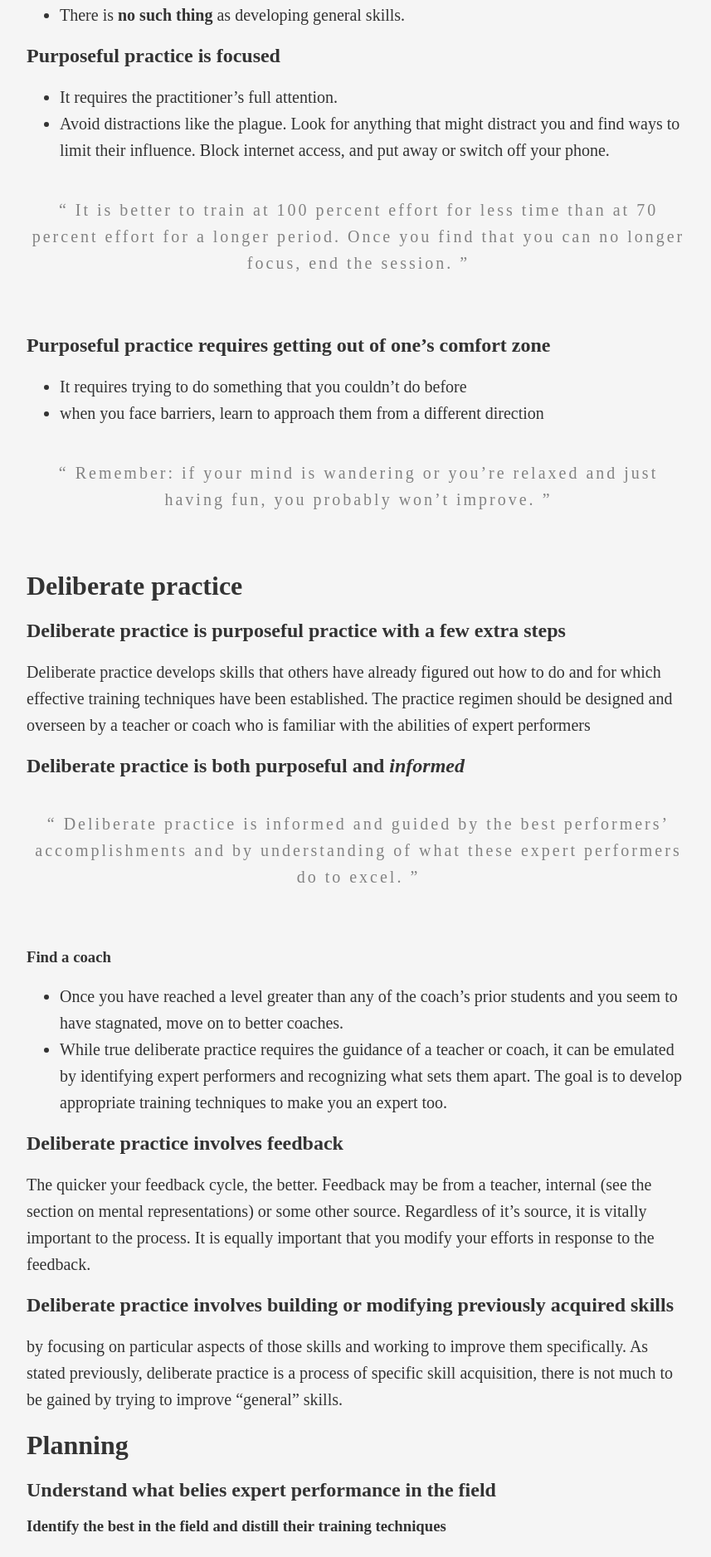
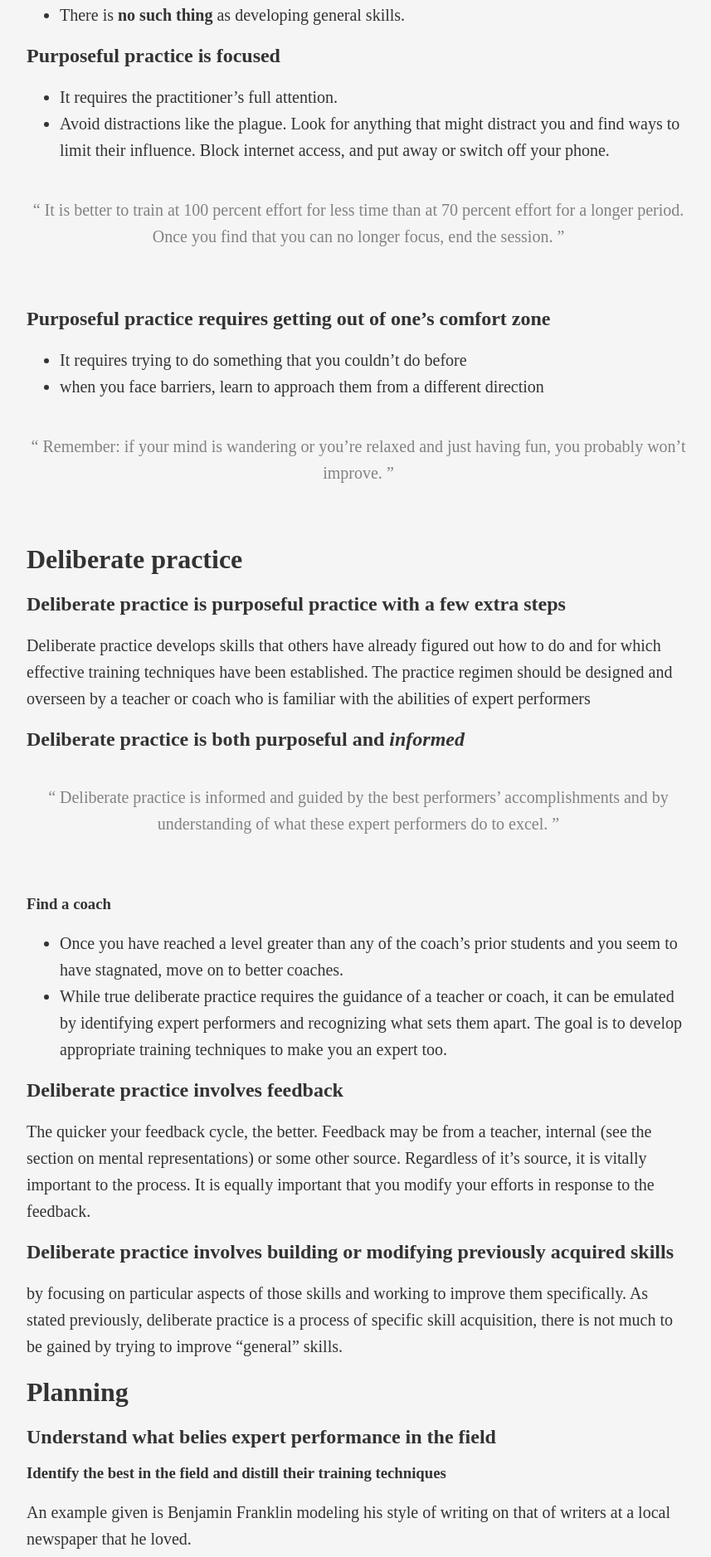
Before and after one commit to munyari/munyari.github.io, a Jekyll site: the page built from _posts/2016-05-26-deliberate-practice.md, in a window 1280 px wide. Shown: the part 2182-4059 px from the top of the page at 83% size, without its empty margins (208-1065 px from the left). Built offline with Jekyll 4.4.1, drawn with Linux system fonts in a browser that asks for light colours; some web fonts are replaced.

Commit message:
Remove horrendous blockquote letterspacing

```diff
--- a/_sass/_default.scss
+++ b/_sass/_default.scss
@@ -27,7 +27,6 @@ img {
 }
 
 blockquote {
-    letter-spacing: 3px;
     margin:0px;
     margin-top: 40px;
     margin-bottom: 70px;
```
